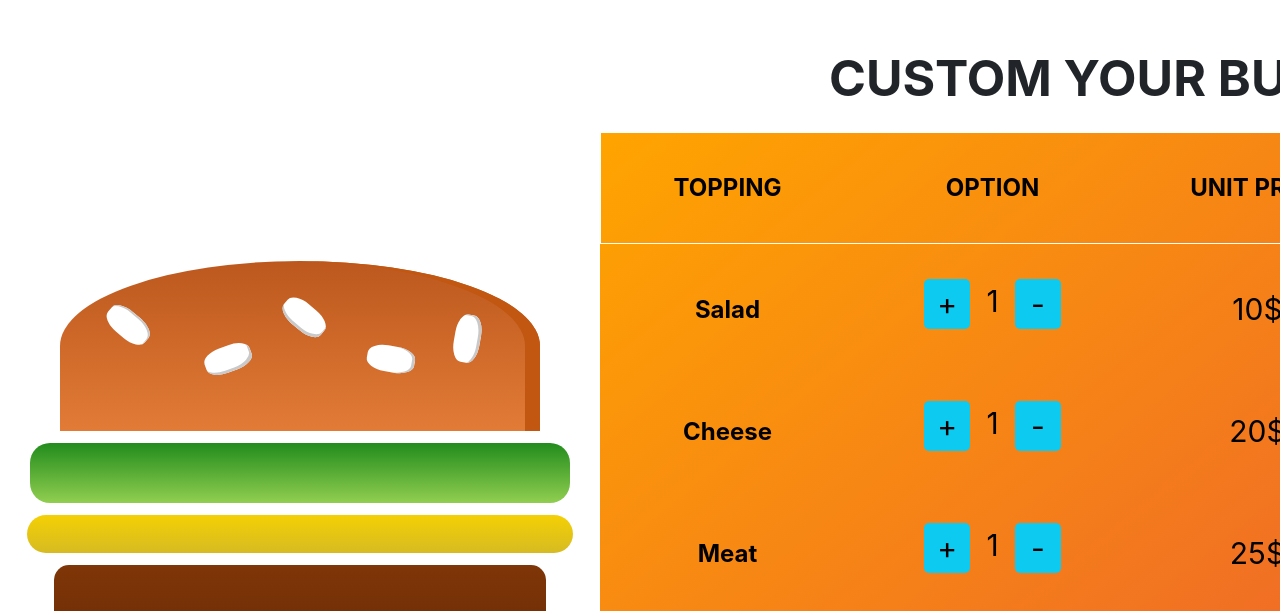
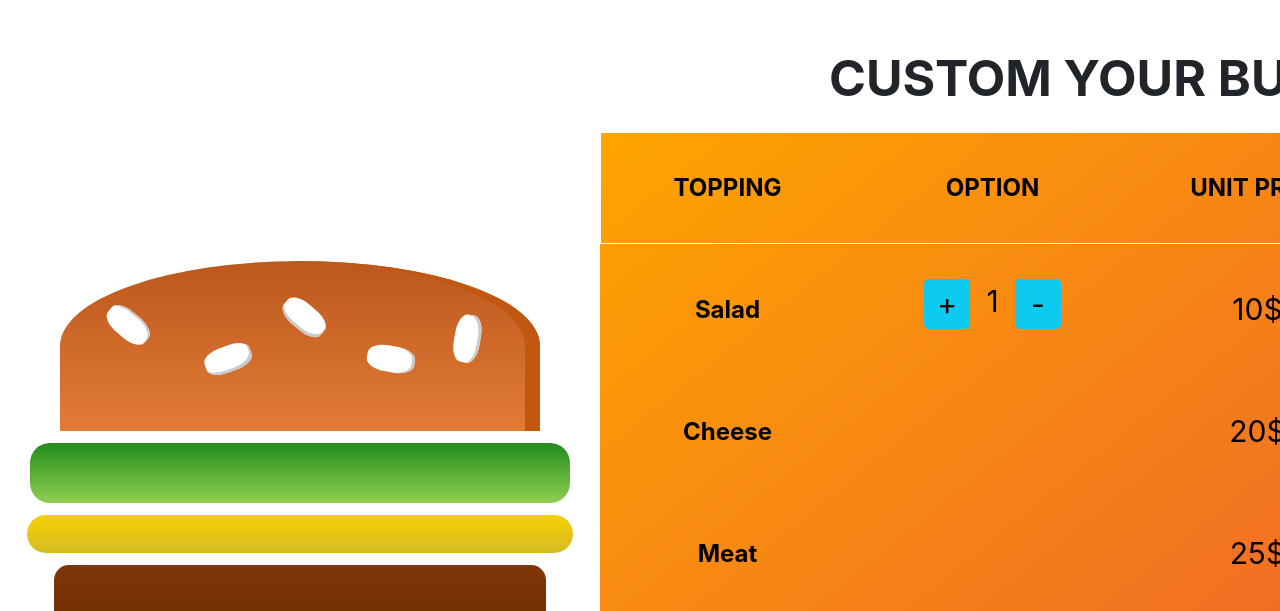
Before and after one commit to khanhlong2008/DBP-CIJS-D10, a React (Create React App) app: page / in a window 1280 px wide. Shown: the part 189-800 px from the top of the page. Built offline with nearby package versions, Linux system fonts and the light colour scheme.

Commit message:
update UpdateQuantity

```diff
--- a/src/lecture4/Burger/Custom.jsx
+++ b/src/lecture4/Burger/Custom.jsx
@@ -1,3 +1,6 @@
+/* eslint-disable no-undef */
+/* eslint-disable react/jsx-no-duplicate-props */
+/* eslint-disable no-unused-vars */
 /* eslint-disable jsx-a11y/anchor-is-valid */
 import { Component } from "react";
 import "./../Burger/burger.css";
@@ -7,18 +10,42 @@ class Custom extends Component {
     super(props);
     this.state = {
       money: [
-       { salad:"10$",
-         cheese:"20$",
-         meat:"25$",
-         bacon:"28$",
-       }
-      ]
+        {
+          id: 1,
+          name: "salad",
+          price: "10",
+        },
+        {
+          id: 2,
+          name: "cheese",
+          price: "20",
+        },
+        {
+          id: 3,
+          name: "meat",
+          price: "25",
+        },
+        {
+          id: 4,
+          name: "bacon",
+          price: "28",
+        },
+      ],
+      Quantity: 1,
+      selectedMoney: [
+        {
+          id: 4,
+          name: "bacon",
+          price: "28",
+        },
+      ],
     };
   }
   render() {
-    const {money} = this.state
+    const { name, price } = this.props;
+    const { money, Quantity } = this.state;
     return (
-    <div className="custom">
+      <div className="custom">
         <p>CUSTOM YOUR BURGER</p>
         <div className="customItem">
           <div className="item item1 font">TOPPING</div>
@@ -28,40 +55,106 @@ class Custom extends Component {
           <div className="border1"></div>
           <div className="item item5 font">Salad</div>
           <div className="item item6 font-size">
-              <UpdateAmout UpdateAmout={money}/>
+            <div className="row">
+              <input
+                type="button"
+                value="+"
+                className="btn1 btn-info col"
+                onClick={() =>
+                  this.updateQuantity(this.state.money, this.state.Quantity ,this.state.money.id + 1)
+                }
+              />
+              <p className="col">{this.state.Quantity}</p>
+              <input
+                type="button"
+                value="-"
+                className="btn1 btn-info col"
+                onClick={() =>
+                  this.updateQuantity(this.state.money, this.state.Quantity, this.state.money.id  - 1)
+                }
+              />
+            </div>
           </div>
           <div className="item item7 font-size">10$</div>
-          <div className="item item8 font-size">20$</div>
+          <div className="item item8 font-size">
+            {this.showSubtotal(
+              this.state.money.price,
+              this.state.Quantity,
+            )}
+          </div>
           <div className="item item9 font">Cheese</div>
           <div className="item item10 font-size">
-            <UpdateAmout UpdateAmout={money}/>
+            {/* <div className="row">
+              <input type="button"value="+"className="btn1 btn-info col"onClick={() =>this.updateQuantity(
+                    this.state.money,
+                    this.state.Quantity + 1)}/>
+              <p className="col">{this.state.Quantity}</p>
+              <input type="button"value="-"className="btn1 btn-info col"onClick={() =>this.updateQuantity(
+                    this.state.money,
+                    this.state.Quantity - 1)}/>
+            </div> */}
           </div>
           <div className="item item11 font-size">20$</div>
-          <div className="item item12 font-size">40$</div>
+          <div className="item item12 font-size"></div>
           <div className="item item13 font">Meat</div>
           <div className="item item14 font-size">
-            <UpdateAmout UpdateAmout={money}/>
+            {/* <div className="row">
+              <input type="button"value="+"className="btn1 btn-info col"onClick={() =>this.updateQuantity(
+                    this.state.money,
+                    this.state.Quantity + 1)}/>
+              <p className="col">{this.state.Quantity}</p>
+              <input type="button"value="-"className="btn1 btn-info col"onClick={() =>this.updateQuantity(
+                    this.state.money,
+                    this.state.Quantity - 1)}/>
+            </div> */}
           </div>
           <div className="item item15 font-size">25$</div>
-          <div className="item item16 font-size">25$</div>
+          <div className="item item16 font-size"></div>
           <div className="item item17 font">Bacon</div>
           <div className="item item18 font-size">
-            <UpdateAmout UpdateAmout={money}/>
+            {/* <div className="row">
+              <input type="button"value="+"className="btn1 btn-info col"onClick={() =>this.updateQuantity(
+                    this.state.money,
+                    this.state.Quantity + 1)}/>
+              <p className="col">{this.state.Quantity}</p>
+              <input type="button"value="-"className="btn1 btn-info col"onClick={() =>this.updateQuantity(
+                    this.state.money,
+                    this.state.Quantity - 1)}/>
+            </div> */}
           </div>
           <div className="item item19 font-size">28$</div>
-          <div className="item item20 font-size">28$</div>
-        <div className="border2"></div>
+          <div className="item item20 font-size"></div>
+          <div className="border2"></div>
           <div className="item item21 font">TOTAL COST :</div>
           <div className="item item22 font-size">$</div>
           <div className="item  item24">
-            <input className="btn2 btn-info  font-size2 center" value="RESET"/>
+            <input className="btn2 btn-info  font-size2 center" value="RESET" />
           </div>
           <div className="item  item23">
-              <input className="btn2 btn-info  font-size2 center"  value="ORDER NOW"/>
+            <input
+              className="btn2 btn-info  font-size2 center"
+              value="ORDER NOW"
+            />
           </div>
         </div>
       </div>
     );
   }
+  showSubtotal = (price, Quantity)=> {
+    price = parseInt(price);
+      Quantity = parseInt(Quantity);
+    return price * Quantity;
+  };
+  updateQuantity = (custom, Quantity,id) => {
+    const money = this.state.money;
+    const idx = money.findIndex((money) => money.id === id);
+    if (Quantity > 0 && idx !== -1) {
+      this.setState({
+        Quantity: Quantity,
+        selectedMoney: money[idx],
+      });
+    }
+    console.log(custom);
+  };
 }
 export default Custom;
--- a/src/lecture4/Burger/UpdateAmout.jsx
+++ /dev/null
@@ -1,53 +0,0 @@
-/* eslint-disable no-unused-vars */
-/* eslint-disable jsx-a11y/anchor-is-valid */
-import { Component } from "react";
-import "./../Burger/burger.css";
-class UpdateAmout extends Component {
-  constructor(props) {
-    super(props);
-    this.state = {
-      Quantity: 1,
-    };
-  }
-  render() {
-      var { Quantity } = this.state;
-    return (
-
-        <div className="row">
-          <input
-            type="button"
-            value="+"
-            className="btn1 btn-info col"
-            onClick={() =>
-              this.updateQuantity(
-                this.props.UpdateAmout,
-                this.state.Quantity + 1
-              )
-            }
-          />
-          <p className="col">{this.state.Quantity}</p>
-          <input
-            type="button"
-            value="-"
-            className="btn1 btn-info col"
-            onClick={() =>
-              this.updateQuantity(
-                this.props.UpdateAmout,
-                this.state.Quantity - 1
-              )
-            }
-          />
-        </div>
-
-    );
-  }
-  updateQuantity = (UpdateAmout, Quantity) => {
-    if (Quantity > 0) {
-      this.setState({
-        Quantity: Quantity,
-      });
-    }
-    console.log(UpdateAmout)
-  };
-}
-export default UpdateAmout;
```
